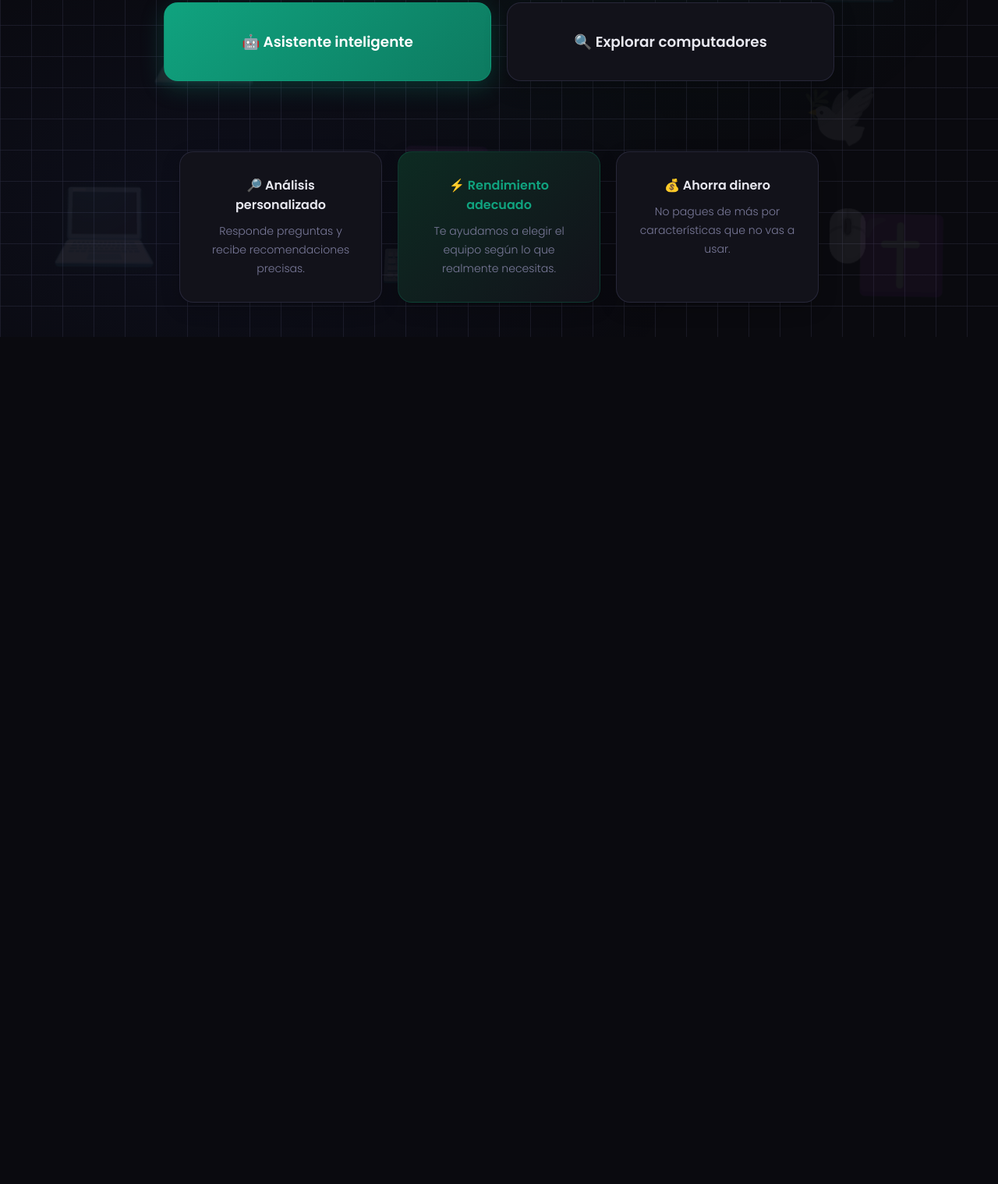
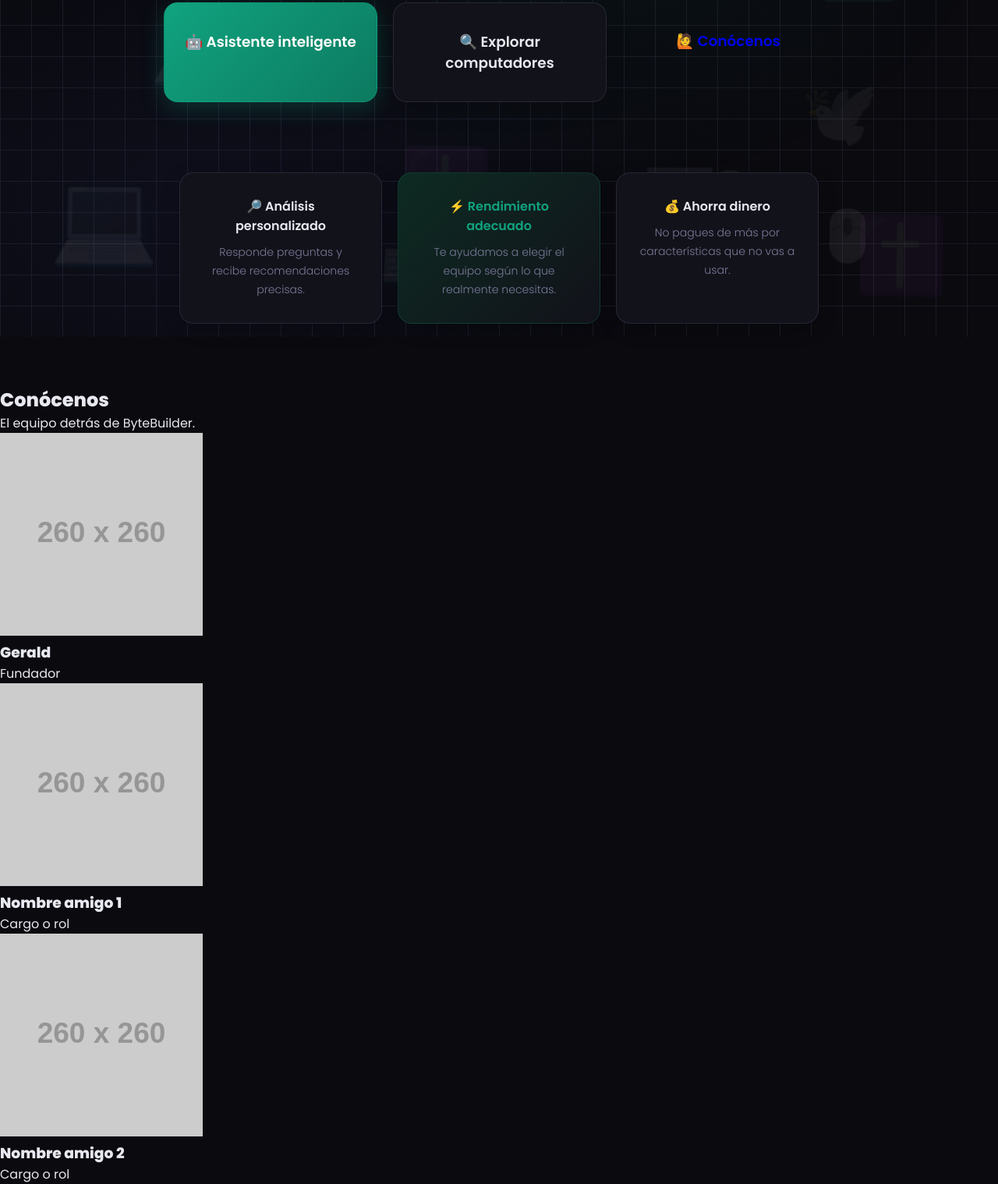
Before and after one commit to Gerald972/ByteBuilder, a website: page index.html in a window 1280 px wide. Shown: the part 368-1886 px from the top of the page at 78% size. Before the commit the page ends 836 px from the top, so only its background shows below. Drawn offline with Linux system fonts and the light colour scheme; placeholder pictures from the web are drawn by us.

Commit message:
Update index.html

```diff
--- a/index.html
+++ b/index.html
@@ -29,13 +29,18 @@
         <div class="botones">
 
             <!-- BOTÓN 1 -->
-          <a href="https://bytebuilder.onrender.com/" class="btn izquierda">
+            <a href="https://bytebuilder.onrender.com/" class="btn izquierda">
                 🤖 Asistente inteligente
             </a>
 
             <!-- BOTÓN 2 -->
             <a href="Buscador.html" class="btn derecha">
                 🔍 Explorar computadores
+            </a>
+
+            <!-- BOTÓN 3 -->
+            <a href="#conocenos" class="btn centro">
+                🙋 Conócenos
             </a>
 
         </div>
@@ -58,6 +63,44 @@
             <h3>💰 Ahorra dinero</h3>
             <p>No pagues de más por características que no vas a usar.</p>
         </div>
+    </section>
+
+    <!-- SECCIÓN CONÓCENOS -->
+    <section id="conocenos" class="conocenos">
+
+        <h2 class="conocenos-titulo">Conócenos</h2>
+        <p class="conocenos-descripcion">
+            El equipo detrás de ByteBuilder.
+        </p>
+
+        <div class="equipo">
+
+            <div class="perfil">
+                <div class="foto-wrapper">
+                    <img src="https://via.placeholder.com/260x260/12121a/10a37f?text=Foto+1" alt="Foto de Gerald" class="foto">
+                </div>
+                <h3>Gerald</h3>
+                <p>Fundador</p>
+            </div>
+
+            <div class="perfil">
+                <div class="foto-wrapper">
+                    <img src="https://via.placeholder.com/260x260/12121a/10a37f?text=Foto+2" alt="Foto de amigo 1" class="foto">
+                </div>
+                <h3>Nombre amigo 1</h3>
+                <p>Cargo o rol</p>
+            </div>
+
+            <div class="perfil">
+                <div class="foto-wrapper">
+                    <img src="https://via.placeholder.com/260x260/12121a/10a37f?text=Foto+3" alt="Foto de amigo 2" class="foto">
+                </div>
+                <h3>Nombre amigo 2</h3>
+                <p>Cargo o rol</p>
+            </div>
+
+        </div>
+
     </section>
 
     <!-- CRUCES -->
```
